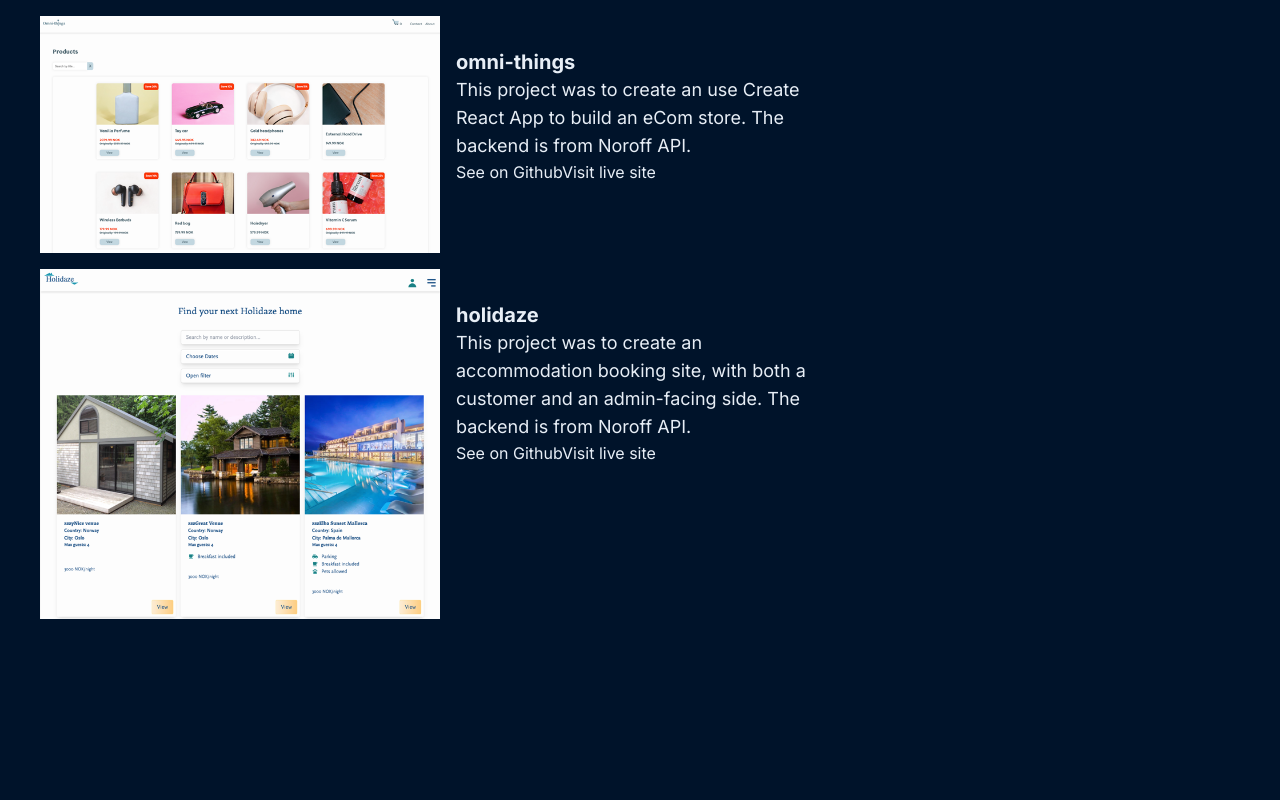
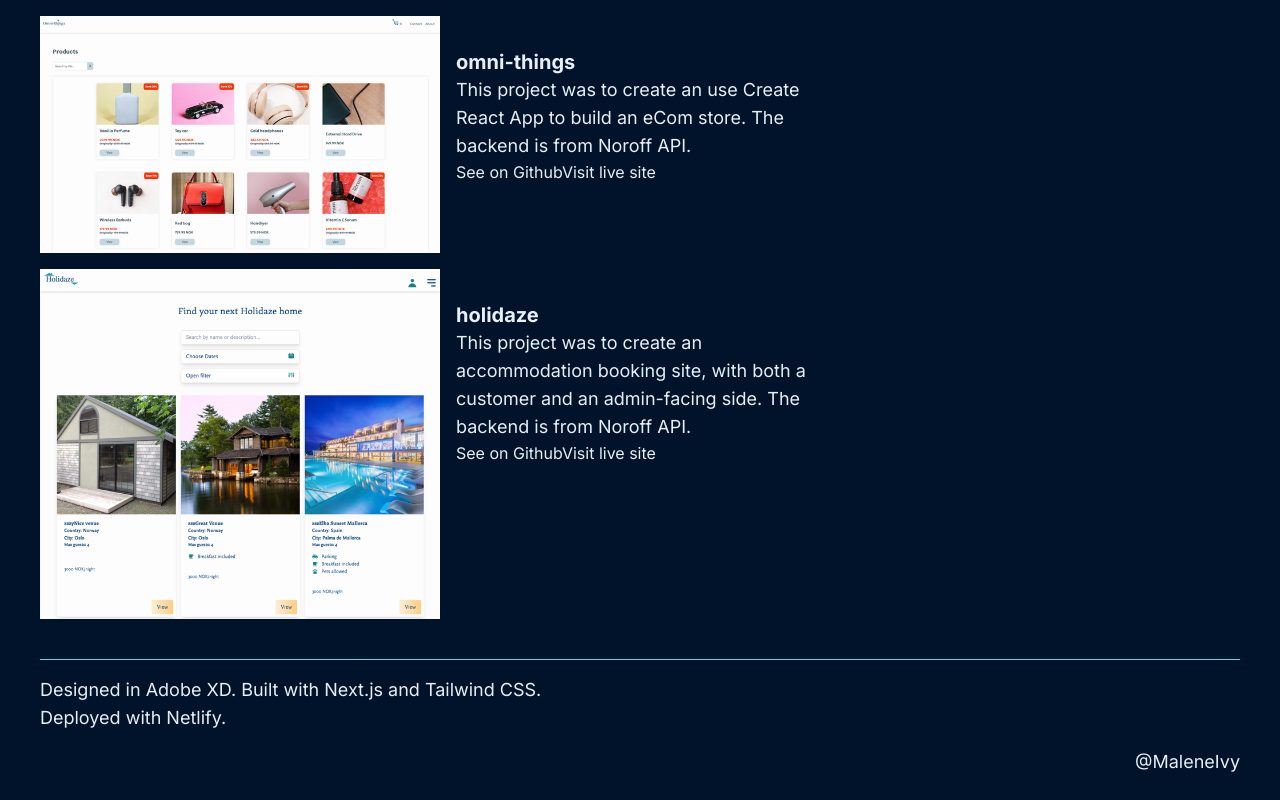
Before and after one commit to maleneivy/portfolio, a Next.js app: page / in a window 1280 px wide. Shown: the part 1407-2207 px from the top of the page. Before the commit the page ends 2026 px from the top, so only its background shows below. Built offline with nearby package versions, Linux system fonts and the light colour scheme.

Commit message:
Added Footer

```diff
--- a/src/app/layout.js
+++ b/src/app/layout.js
@@ -2,6 +2,7 @@ import { Inter } from 'next/font/google';
 import './globals.css';
 import Header from '@/components/Header';
 import GlowingEffect from '@/components/GlowingEffect';
+import Footer from '@/components/Footer';
 
 const inter = Inter({ subsets: ['latin'] });
 
@@ -17,6 +18,7 @@ export default function RootLayout({ children }) {
         <GlowingEffect />
         <Header />
         {children}
+        <Footer />
       </body>
     </html>
   );
--- /dev/null
+++ b/src/components/Footer.jsx
@@ -0,0 +1,14 @@
+const Footer = () => {
+  return (
+    <div className="mx-auto mt-10 max-w-custom pb-6 sm:mt-10">
+      <div className="mx-8 sm:mx-10">
+        <hr className="mb-4 border-blueGreen-200" />
+        <p>Designed in Adobe XD. Built with Next.js and Tailwind CSS.</p>
+        <p>Deployed with Netlify.</p>
+        <p className="mt-4 text-end">@MaleneIvy</p>
+      </div>
+    </div>
+  );
+};
+
+export default Footer;
```
